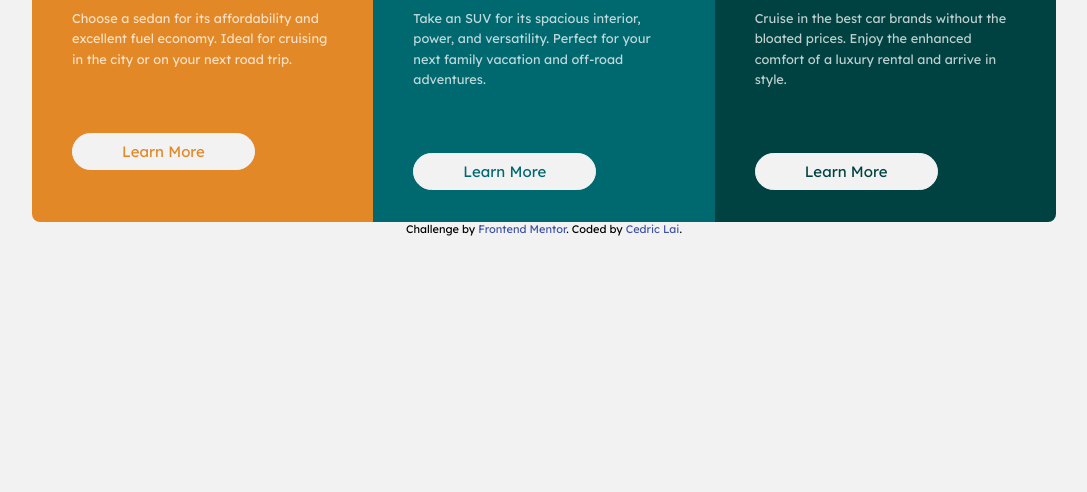
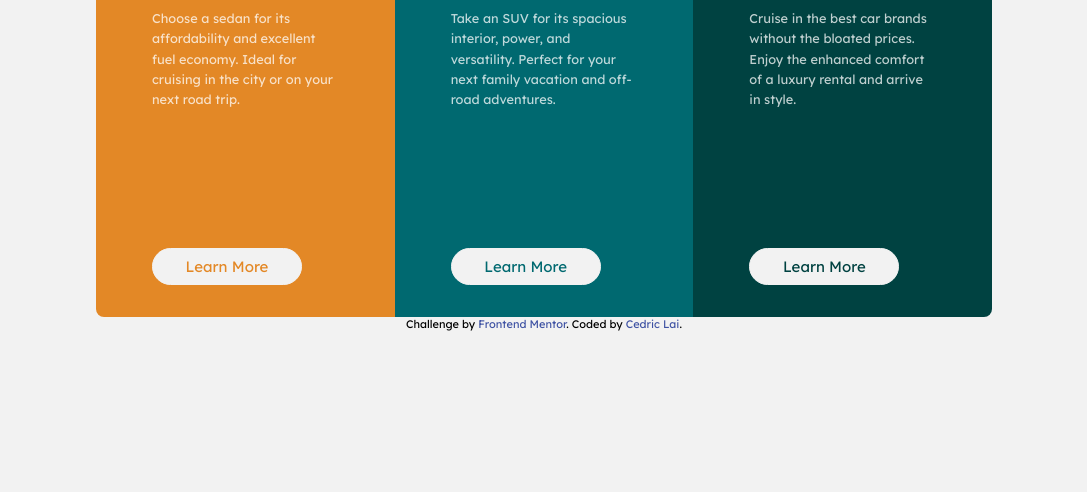
Before and after one commit to Lamberor/3-column-preview-card-component, a plain HTML site: page index.html in a window 1280 px wide. Shown: the part 308-800 px from the top of the page, without its empty margins (96-1183 px from the left). Drawn offline with Linux system fonts and the light colour scheme.

Commit message:
set fixed width to align the buttons

```diff
--- a/scss/style.scss
+++ b/scss/style.scss
@@ -194,50 +194,50 @@ body {
 /* ======
   media query
   ====== */
-@media (min-width: 678px) {
+@media (min-width: 800px) {
   .container {
     flex-direction: row;
     align-items: stretch;
     margin: 12% auto 0;
-    max-width: 80%;
+    max-width: 70vw;
     max-height: 80vh;
 
     &__sedans {
-      // max-height: 100vh;
-      padding: 2rem 2.5rem;
+      padding: 2rem 3.5rem;
       border-radius: 0.5rem 0 0 0.5rem;
 
       &__desc {
         margin-bottom: 4rem;
+        height: 22vh;
       }
 
       &__button {
-        min-width: 50%;
+        width: 9.375rem;
       }
     }
 
     &__suvs {
-      padding: 2rem 2.5rem;
-      // max-height: 100vh;
+      padding: 2rem 3.5rem;
 
       &__desc {
         margin-bottom: 4rem;
+        height: 22vh;
       }
       &__button {
-        min-width: 50%;
+        width: 9.375rem;
       }
     }
 
     &__luxury {
-      padding: 2rem 2.5rem;
-      // max-height: 100vh;
+      padding: 2rem 3.5rem;
       border-radius: 0 0.5rem 0.5rem 0;
 
       &__desc {
         margin-bottom: 4rem;
+        height: 22vh;
       }
       &__button {
-        min-width: 50%;
+        width: 9.375rem;
       }
     }
   }
```
Also changed, not shown: dist/css/style.css, 1 other file.
